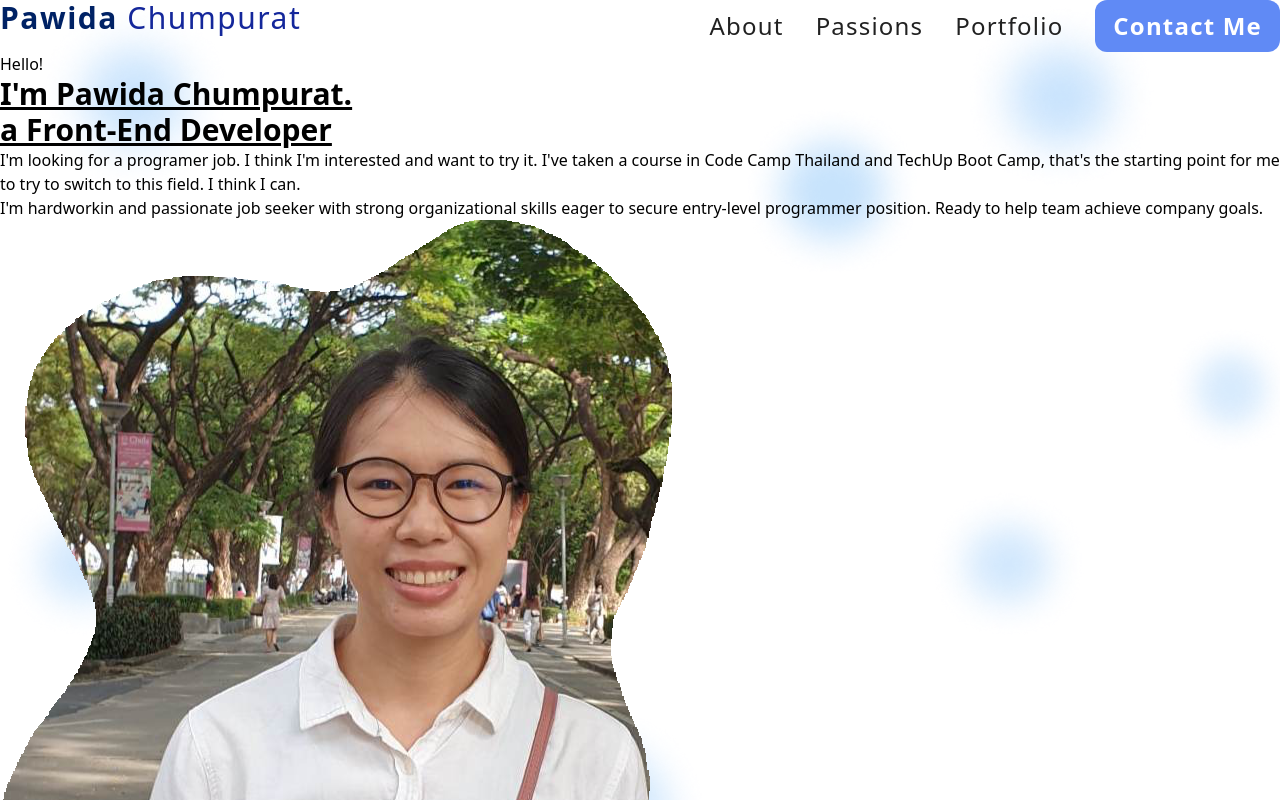
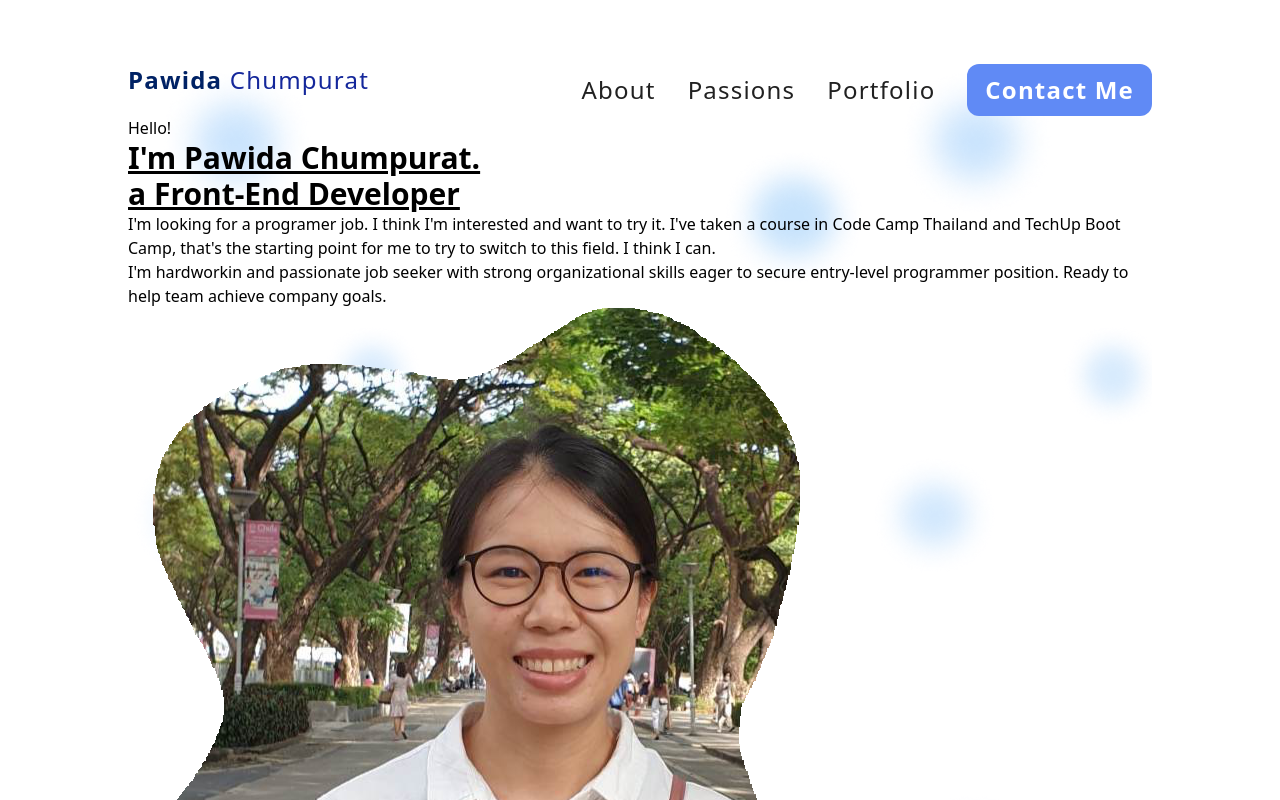
Before and after one commit to pawidachum/pawida_resume, a React (Vite) app: page / in a window 1280 px wide. Shown: the top 800 px of the page. Built offline with nearby package versions, Linux system fonts and the light colour scheme.

Commit message:
feat(app.css): style margin app page

```diff
--- a/src/App.css
+++ b/src/App.css
@@ -3,3 +3,9 @@
     margin: 0;
     padding: 0;
 }
+.App{
+    margin-left: 10%;
+    margin-right: 10%;
+    margin-top: 5%;
+    margin-bottom: 5%;
+}
--- a/src/index.css
+++ b/src/index.css
@@ -1,5 +1,4 @@
   @import url('https://fonts.googleapis.com/css2?family=Baloo+Bhai+2&family=Kanit:wght@200&family=Kodchasan:wght@200&family=Poppins:wght@300&family=Prompt&family=Sarabun:wght@100&display=swap');
-
 
 :root {
   font-family: 'Poppins';
```
